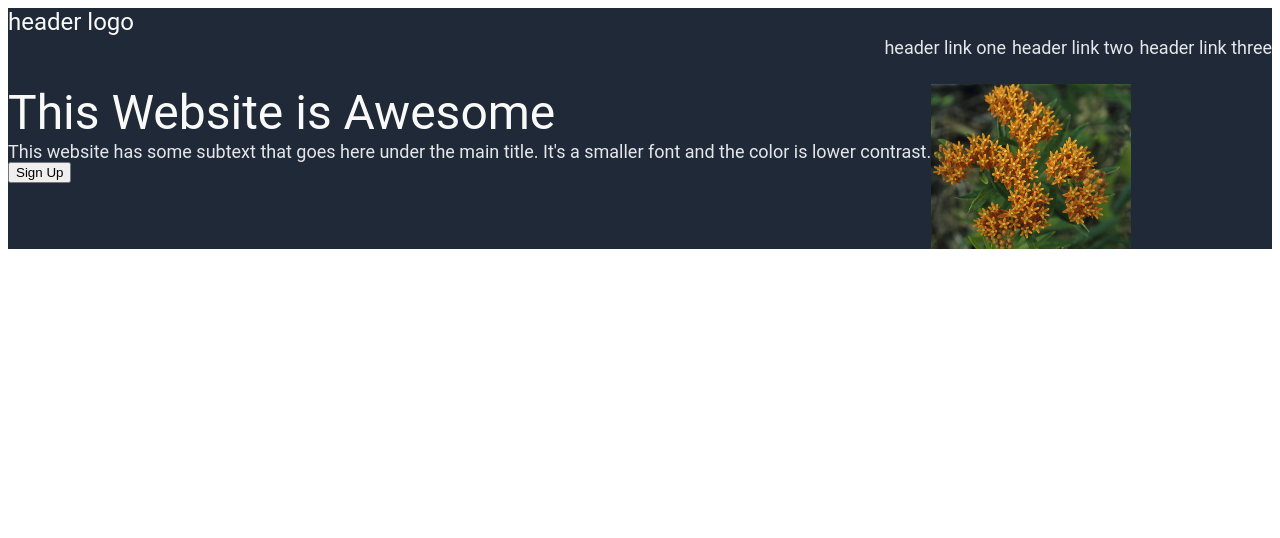
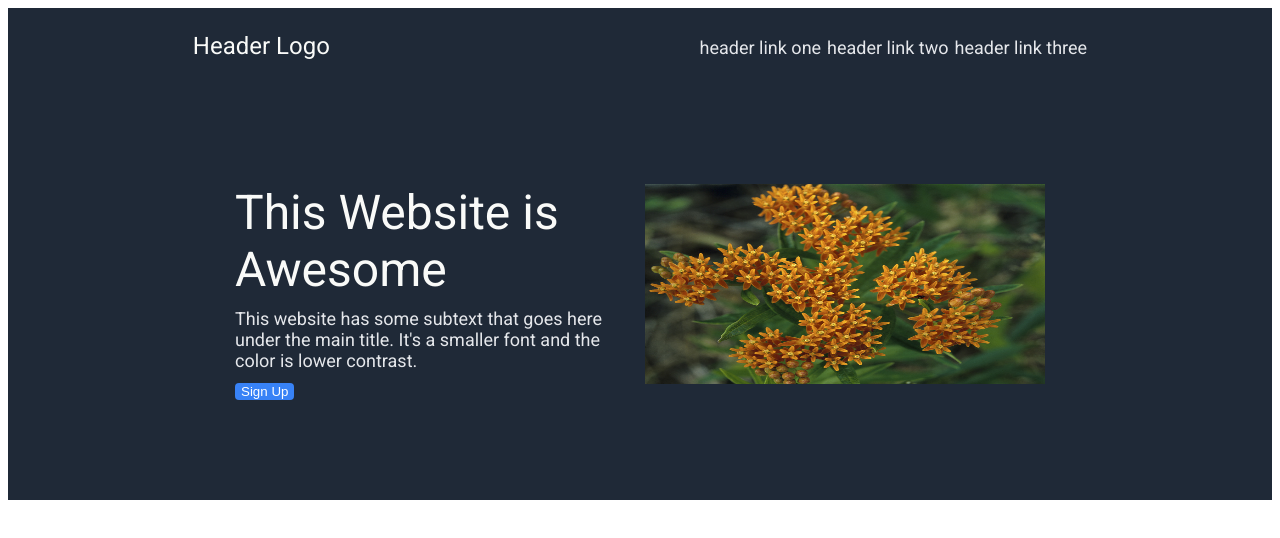
Before and after one commit to gabewin/odin-website-sample, a plain HTML site: page index.html in a window 1280 px wide. Drawn offline with Linux system fonts and the light colour scheme.

Commit message:
stylized header and hero section

```diff
--- a/index.html
+++ b/index.html
@@ -9,7 +9,7 @@
 </head>
 <body>
     <div class="header">
-        header logo
+        Header Logo
         <ul>
             <li>header link one</li>
             <li>header link two</li>
--- a/styles.css
+++ b/styles.css
@@ -1,5 +1,7 @@
+@import url('https://fonts.googleapis.com/css2?family=Roboto:wght@400;700&display=swap');
 body{
-    font-family: "Roboto";
+    font-family: 'Roboto', sans-serif;
+
 }
 .header, .hero {
     background-color: #1F2937;
@@ -10,11 +12,14 @@ body{
     font-size: 24px;
     color: #F9FAF8;
     display: flex;
-    justify-content: space-between;
-    padding: 10px auto;
+    justify-content: space-around;
+    align-items: center;
 
 }
 
+.header ul{
+    padding: 0;
+}
 .header li {
     list-style: none;
     font-size: 18px;
@@ -24,6 +29,14 @@ body{
 
 .hero{
     display: flex;
+    justify-content: center;
+    gap: 10px;
+    padding: 100px 0;
+}
+
+.hero-left{
+    width: 400px;
+    height: auto;
 }
 .hero .title{
     font-weight: extra-bold;
@@ -34,9 +47,18 @@ body{
 .hero .subtext{
     font-size: 18px;
     color: #E5E7EB;
+    padding: 10px 0;
 }
 
 .hero img{
-    width: 200px;
-    height: auto;
+    width: 400px;
+    height: 200px;
 }
+
+button {
+    background-color: #3882F6;
+    color: white;
+    text-decoration: none;
+    border: none;
+    border-radius: 4px;
+}
```
